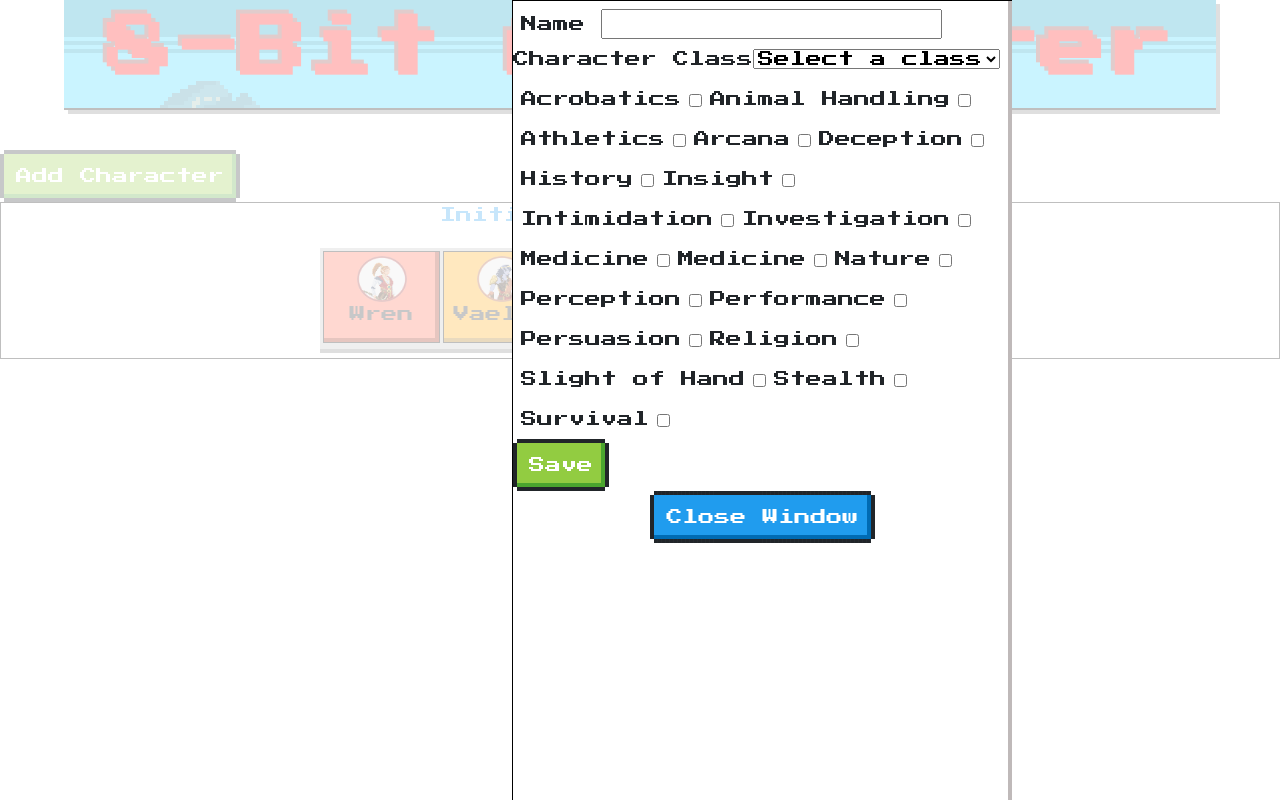
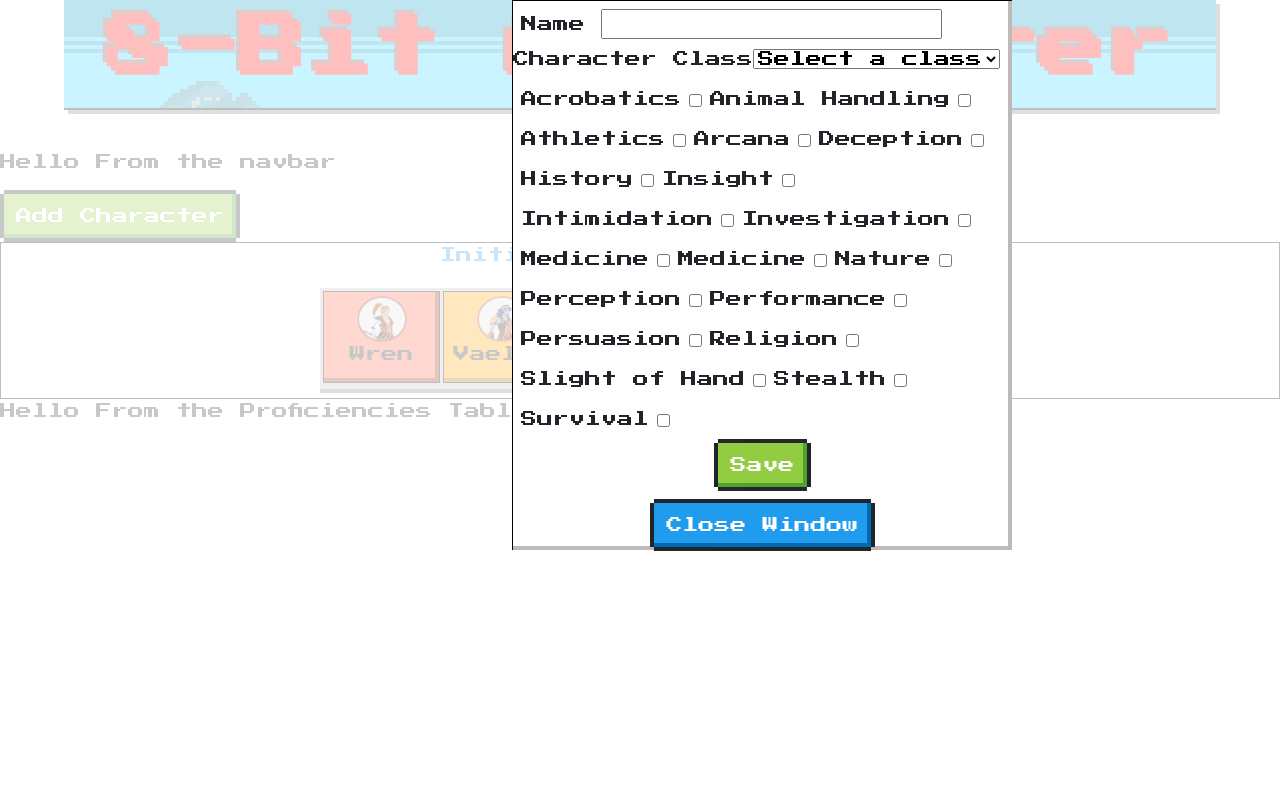
Before and after one commit to onitwin/horizonatlDND, a React (Create React App) app: page / in a window 1280 px wide. Both pictures are taken after a click on the button "Add Character". Built offline with nearby package versions, Linux system fonts and the light colour scheme.

Commit message:
added routing and significant restructuring

```diff
--- a/package.json
+++ b/package.json
@@ -11,6 +11,7 @@
     "react-beautiful-dnd": "^13.0.0",
     "react-dom": "^16.13.1",
     "react-modal": "^3.11.2",
+    "react-router-dom": "^5.2.0",
     "react-scripts": "3.4.1",
     "react-uuid": "^1.0.2"
   },
--- a/src/App.js
+++ b/src/App.js
@@ -1,126 +1,21 @@
-import React,{useState,useEffect} from 'react';
-import InitTracker from "./components/tracker/InitTracker"
-import MyHeader from "./components/Myheader"
-import Modal from 'react-modal';
-import uuid from 'react-uuid'
+import React,{useState} from 'react';
+import {BrowserRouter as Router, Route, Switch} from 'react-router-dom';
+import MainContainer from './Containers/MainContainer'
+// import InitTracker from "./components/tracker/InitTracker"
+// import MyHeader from "./components/Myheader"
+// import Modal from 'react-modal';
+// import uuid from 'react-uuid'
 // import CustomMap from './components/map/CustomMap'
 // import ProficienciesTable from './components/proficiencies/ProficienciesTable'
 
-
+//page should only return log in request (when functionality added) or LandingPage if logged in.
 
 
 
 function App() {
-
-
-
-
-  const [modalIsOpen,setIsOpen] = React.useState(false);
-
-  const [characters,setCharacters]=useState([])
-
-  // character consists of object as follows:
-  //   id:"",
-  //   name:"",
-  //   image:"",
-  //   class:"",
-  //   proficienciesHeld:[],
-  //   proficienciesNotHeld:[]
-  //will add co-ords when map component is added
-
-
-  function openModal() {
-    setIsOpen(true);
-  }
-
-  function closeModal(){
-    setIsOpen(false);
-  }
-
-  function handleSubmit(event){
-    event.preventDefault()
-    const newHero={id:uuid(),name:event.target[0].value,
-      image:`/${(event.target[1].value).toLowerCase()}.png`,
-      class:event.target[1].value,
-      proficienciesHeld:[],
-      proficienciesNotHeld:[]};
-    const proficiencies=event.target.proficiency;
-    for (let proficiency of proficiencies){
-      if (proficiency.checked===true){
-        newHero.proficienciesHeld.push(proficiency.value)
-      }
-      else{
-        newHero.proficienciesNotHeld.push(proficiency.value)
-      }
-    }
-    setCharacters([...characters,newHero])
-    console.log(characters+ "log of characters from the app component")
-    closeModal();
-  }
-
-  const classes=[{class:'Barbarian'},{class:'Bard'},{class:'Cleric'},{class:'Druid'},{class:'Fighter'},{class:'Monk'},{class:'Wizard'},{class:'Sorcerer'},{class:'Warlock'},{class:'Ranger'}]
-
-  const proficiencies=[{name:'Acrobatics'},{name:'Animal Handling'},{name:'Athletics'},{name:'Arcana'},{name:'Deception'},{name:'History'},{name:'Insight'},
-  {name:'Intimidation'},{name:'Investigation'},{name:'Medicine'},{name:'Medicine'},{name:'Nature'},{name:'Perception'},{name:'Performance'},{name:'Persuasion'},{name:'Religion'},
-  {name:'Slight of Hand'},{name:'Stealth'},{name:'Survival'}]
-
-  const classOptions=classes.map((type)=>{
-    return <option value={type.class} >{type.class}</option>
-  })
-
-  const profOptions=proficiencies.map((proficiency)=>{
-    return(
-      <div style={{display:'inline-block'}} >
-      <label style={{margin:'8px'}}for={proficiency.name}>{proficiency.name}</label>
-      <input id={proficiency.name } name='proficiency' type="checkbox" value={proficiency.name}></input>
-      <br/>
-      </div>
-
-
-    )
-  })
-
-  Modal.setAppElement('body')
-
-
-
-
-
-  return (
-    <div>
-    <MyHeader/>
-    <div>
-    <button type="button" className="nes-btn is-success" onClick={openModal}>Add Character</button>
-
-    <Modal
-    className='myModal'
-    isOpen={modalIsOpen}
-    onRequestClose={closeModal}
-    >
-    <div style={{textAlign:'left'}}>
-
-    <form onSubmit={handleSubmit}>
-    <label style={{margin:'8px'}} for='nameInput'> Name</label>
-    <input  style={{margin:'8px'}} name='nameInput'type='text' required></input>
-    <label for='classInput'>Character Class</label>
-    <select name='classInput' defaultValue="select-class">
-    <option disabled value='select-class'>Select a class</option>
-    {classOptions}
-    </select>
-    <div>
-    {profOptions}
-    </div >
-    <button style={{display:"block"}} className='nes-btn is-success' type="submit">Save</button>
-    </form>
-
-    </div>
-    <button onClick={closeModal} className="nes-btn is-primary">Close Window</button>
-    </Modal>
-    </div>
-
-    <InitTracker  characters={characters}/>
-    </div>
-  )
+  return(
+  <MainContainer/>
+)
 }
 
 export default App;
--- /dev/null
+++ b/src/Containers/MainContainer.js
@@ -0,0 +1,31 @@
+import React,{useState,Fragment} from 'react';
+import {BrowserRouter as Router, Route, Switch} from 'react-router-dom';
+import LandingPage from '../components/HomePage/LandingPage'
+import MyHeader from '../components/Myheader'
+import CustomMap from '../components/map/CustomMap'
+import RandomTableContainer from '../components/RandomTables/RandomTableContainer'
+import Navbar from '../components/Navbar'
+
+
+
+
+
+function MainContainer() {
+  return(
+  <Router>
+  <Fragment>
+  <MyHeader/>
+  <Navbar/>
+  <Switch>
+  <Route path='/maps' component={CustomMap}/>
+  <Route path='/generators' component={RandomTableContainer}/>
+  <Route path='/' component={LandingPage}/>
+
+  </Switch>
+
+  </Fragment>
+  </Router>
+)
+}
+
+export default MainContainer;
--- /dev/null
+++ b/src/components/HomePage/LandingPage.js
@@ -0,0 +1,134 @@
+import React,{useState} from 'react';
+import {BrowserRouter as Router, Route, Switch} from 'react-router-dom';
+import InitTracker from "../tracker/InitTracker"
+import ProficienciesTable from '../proficiencies/ProficienciesTable'
+
+import Modal from 'react-modal';
+import uuid from 'react-uuid'
+
+
+
+const LandingPage=(props) =>{
+
+  const [modalIsOpen,setIsOpen] = React.useState(false);
+
+  const [characters,setCharacters]=useState([])
+
+  // character consists of object as follows:
+  //   id:"",
+  //   name:"",
+  //   image:"",
+  //   class:"",
+  //   proficienciesHeld:[],
+  //   proficienciesNotHeld:[]
+  //will add co-ords when map component is added
+
+
+  function openModal() {
+    setIsOpen(true);
+  }
+
+  function closeModal(){
+    setIsOpen(false);
+  }
+
+  function handleSubmit(event){
+    event.preventDefault()
+    const newHero={id:uuid(),name:event.target[0].value,
+      image:`/${(event.target[1].value).toLowerCase()}.png`,
+      class:event.target[1].value,
+      proficienciesHeld:[],
+      proficienciesNotHeld:[]};
+    const proficiencies=event.target.proficiency;
+    for (let proficiency of proficiencies){
+      if (proficiency.checked===true){
+        newHero.proficienciesHeld.push(proficiency.value)
+      }
+      else{
+        newHero.proficienciesNotHeld.push(proficiency.value)
+      }
+    }
+    setCharacters([...characters,newHero])
+    console.log(characters+ "log of characters from the app component")
+    closeModal();
+  }
+
+  const classes=[{class:'Barbarian'},{class:'Bard'},{class:'Cleric'},{class:'Druid'},{class:'Fighter'},{class:'Monk'},{class:'Wizard'},{class:'Sorcerer'},{class:'Warlock'},{class:'Ranger'}]
+
+  const proficiencies=[{name:'Acrobatics'},{name:'Animal Handling'},{name:'Athletics'},{name:'Arcana'},{name:'Deception'},{name:'History'},{name:'Insight'},
+  {name:'Intimidation'},{name:'Investigation'},{name:'Medicine'},{name:'Medicine'},{name:'Nature'},{name:'Perception'},{name:'Performance'},{name:'Persuasion'},{name:'Religion'},
+  {name:'Slight of Hand'},{name:'Stealth'},{name:'Survival'}]
+
+  const classOptions=classes.map((type)=>{
+    return <option value={type.class} key={type.index}>{type.class} </option>
+  })
+
+  const profOptions=proficiencies.map((proficiency)=>{
+    return(
+      <div style={{display:'inline-block'}} >
+      <label style={{margin:'8px'}}for={proficiency.name}>{proficiency.name}</label>
+      <input id={proficiency.name } name='proficiency' type="checkbox" value={proficiency.name}></input>
+      <br/>
+      </div>
+
+
+    )
+  })
+
+  Modal.setAppElement('body')
+
+
+
+
+
+  return (
+    <div>
+
+    <div>
+    <button type="button" className="nes-btn is-success" onClick={openModal}>Add Character</button>
+
+    <Modal
+    className='myModal'
+    isOpen={modalIsOpen}
+    onRequestClose={closeModal}
+    >
+    <div style={{textAlign:'left'}}>
+
+    <form onSubmit={handleSubmit}>
+    <label style={{margin:'8px'}} for='nameInput'> Name</label>
+    <input  style={{margin:'8px'}} name='nameInput'type='text' required></input>
+    <label for='classInput'>Character Class</label>
+    <select name='classInput' defaultValue="select-class">
+    <option disabled value='select-class'>Select a class</option>
+    {classOptions}
+    </select>
+    <div>
+    {profOptions}
+    </div >
+    <div style={{textAlign:'center',marginBottom:'1vh'}}>
+    <button style={{display:"inline-block"}} className='nes-btn is-success' type="submit">Save</button>
+    </div>
+    </form>
+
+    </div>
+    <button onClick={closeModal} className="nes-btn is-primary">Close Window</button>
+    </Modal>
+    </div>
+
+    <InitTracker  characters={characters}/>
+    <ProficienciesTable/>
+    </div>
+  )
+
+
+
+
+
+
+
+
+
+
+
+}
+export default LandingPage
--- a/src/components/Myheader.js
+++ b/src/components/Myheader.js
@@ -1,4 +1,5 @@
 import React from 'react';
+import "nes.css/css/nes.min.css";
 
 
 const MyHeader=() =>{
--- /dev/null
+++ b/src/components/Navbar.js
@@ -0,0 +1,22 @@
+import React,{useState,useEffect} from 'react';
+import "nes.css/css/nes.min.css";
+
+const Navbar=() =>{
+
+
+return(
+  <p>Hello From the navbar</p>
+)
+
+
+
+
+
+
+
+
+
+
+}
+
+export default Navbar;
--- /dev/null
+++ b/src/components/RandomTables/RandomMagicItems.js
@@ -0,0 +1,24 @@
+import React,{useState,useEffect} from 'react';
+import "nes.css/css/nes.min.css";
+
+
+
+const RandomMagicItems=() =>{
+
+
+return(
+  <h1>Random Magic Items</h1>
+)
+
+
+
+
+
+
+
+
+
+
+}
+
+export default RandomMagicItems;
--- /dev/null
+++ b/src/components/RandomTables/RandomNpcGenerator.js
@@ -0,0 +1,24 @@
+import React,{useState,useEffect} from 'react';
+import "nes.css/css/nes.min.css";
+
+
+
+const RandomNpcGenerator=() =>{
+
+
+return(
+  <h1>Random NPCS</h1>
+)
+
+
+
+
+
+
+
+
+
+
+}
+
+export default RandomNpcGenerator;
--- /dev/null
+++ b/src/components/RandomTables/RandomTableContainer.js
@@ -0,0 +1,27 @@
+import React,{useState,useEffect} from 'react';
+import "nes.css/css/nes.min.css";
+import RandomMagicItems from './RandomMagicItems'
+import RandomWeatherGenerator from './RandomWeatherGenerator'
+import RandomNpcGenerator from './RandomNpcGenerator'
+
+
+
+const RandomTableContainer=() =>{
+
+
+return(
+  <h1>Random Tables</h1>
+)
+
+
+
+
+
+
+
+
+
+
+}
+
+export default RandomTableContainer;
--- /dev/null
+++ b/src/components/RandomTables/RandomWeatherGenerator.js
@@ -0,0 +1,24 @@
+import React,{useState,useEffect} from 'react';
+import "nes.css/css/nes.min.css";
+
+
+
+const RandomNpcGenerator=() =>{
+
+
+return(
+  <h1>Random Weather</h1>
+)
+
+
+
+
+
+
+
+
+
+
+}
+
+export default RandomNpcGenerator;
--- a/src/components/tracker/InitTracker.js
+++ b/src/components/tracker/InitTracker.js
@@ -31,6 +31,10 @@ import "nes.css/css/nes.min.css";
 
 const InitTracker=(props) =>{
 
+
+
+
+
   const [tiles,setTiles]=useState([
     {id:uuid(),name:'Wren',image:"./wizard.png",class:'wizard'}, //dummy data
     {id:uuid(),name:'Vaelys',image:"./monk.png",class:'monk'},
@@ -46,6 +50,15 @@ const InitTracker=(props) =>{
     {id:uuid(),name:'Evil',image:"./warlock.png",class:'warlock'},
 
   ])
+
+  // useEffect(()=>{
+  //   if(props.characters){
+  //   setTiles(props.characters)
+  // }
+  // },[props.characters])
+
+
+
 
   const listOfColumns={
     [uuid()]:{
@@ -88,6 +101,12 @@ const InitTracker=(props) =>{
 
 
 
+
+  if (!props.characters){
+    return (
+      <div><h3>Add your first character</h3></div>
+    )
+  }else{
 
 
 
@@ -149,5 +168,6 @@ const InitTracker=(props) =>{
 
   )
 }
+}
 
 export default InitTracker;
--- a/src/index.css
+++ b/src/index.css
@@ -97,7 +97,7 @@ img{
 .myModal{
   text-align:center;
   width:500px;
-  height:950px;
+  height:550px;
   background-color: white;
   box-shadow: inset -4px -4px  #bfb9b9;
   border-left: solid 1px black;
```
Also changed, not shown: 1 other file (tests, documents, lock files or other folders).
